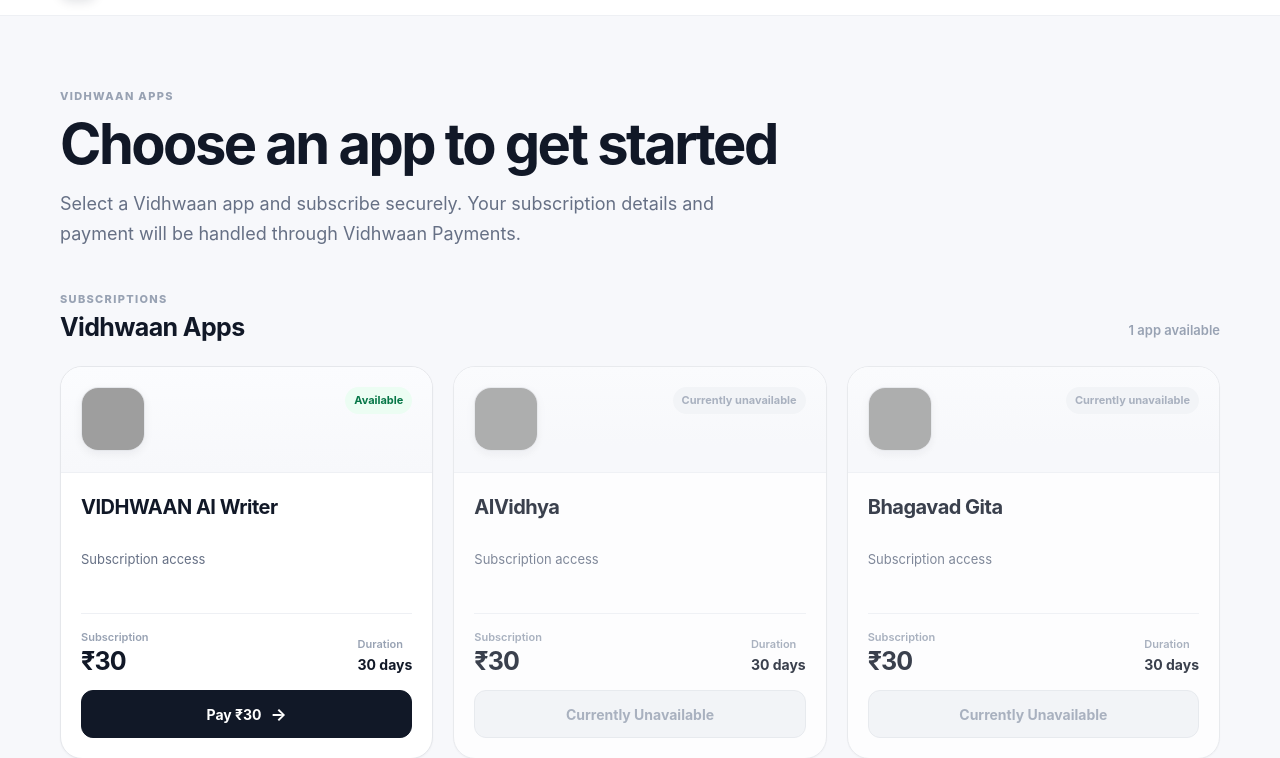
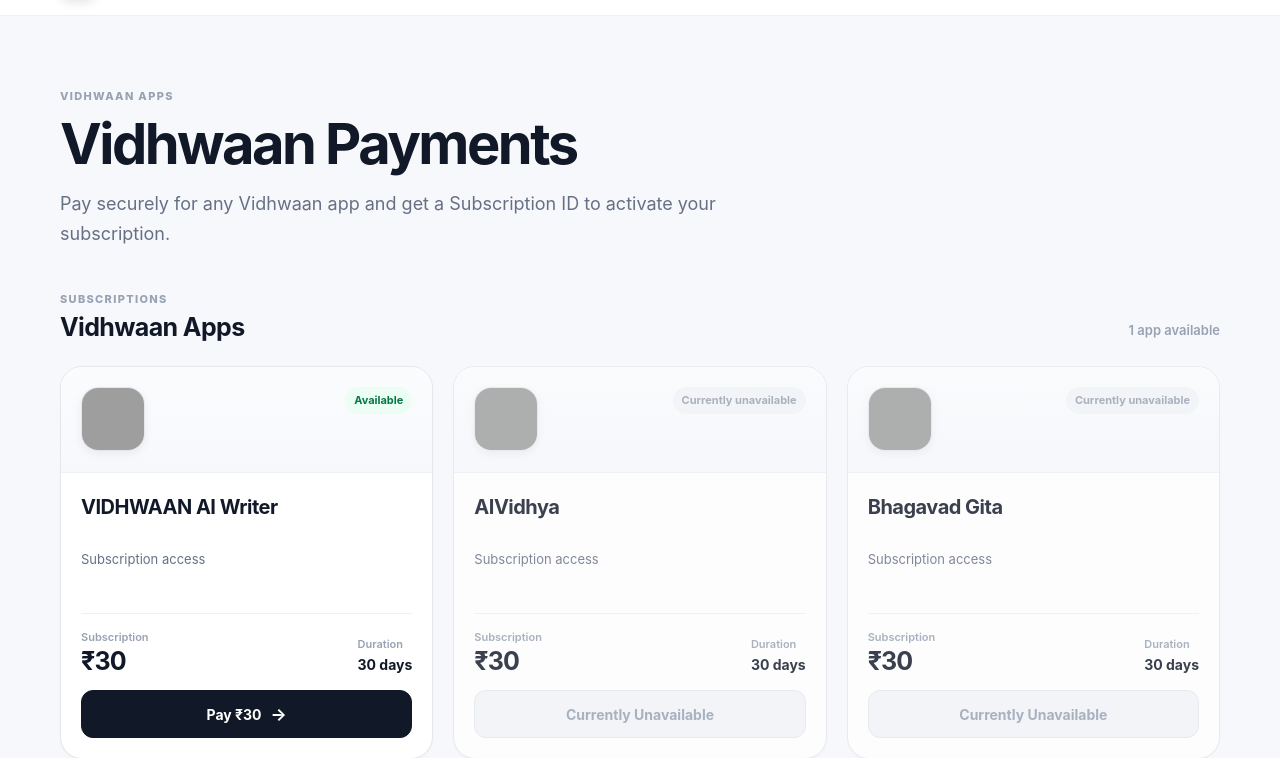
Before and after one commit to propertiesgrouphyd/paymentstore, a plain HTML site: page index.html in a window 1280 px wide. Shown: the part 57-815 px from the top of the page. Drawn offline with Linux system fonts and the light colour scheme; grey boxes are pictures that could not be loaded.

Commit message:
Update index.html

```diff
--- a/index.html
+++ b/index.html
@@ -117,13 +117,12 @@
           </p>
 
           <h1 id="page-title">
-            Choose an app to get started
+            Vidhwaan Payments
           </h1>
 
           <p class="hero-description">
-            Select a Vidhwaan app and subscribe securely.
-            Your subscription details and payment will be
-            handled through Vidhwaan Payments.
+            Pay securely for any Vidhwaan app and get a
+            Subscription ID to activate your subscription.
           </p>
 
         </div>
```
